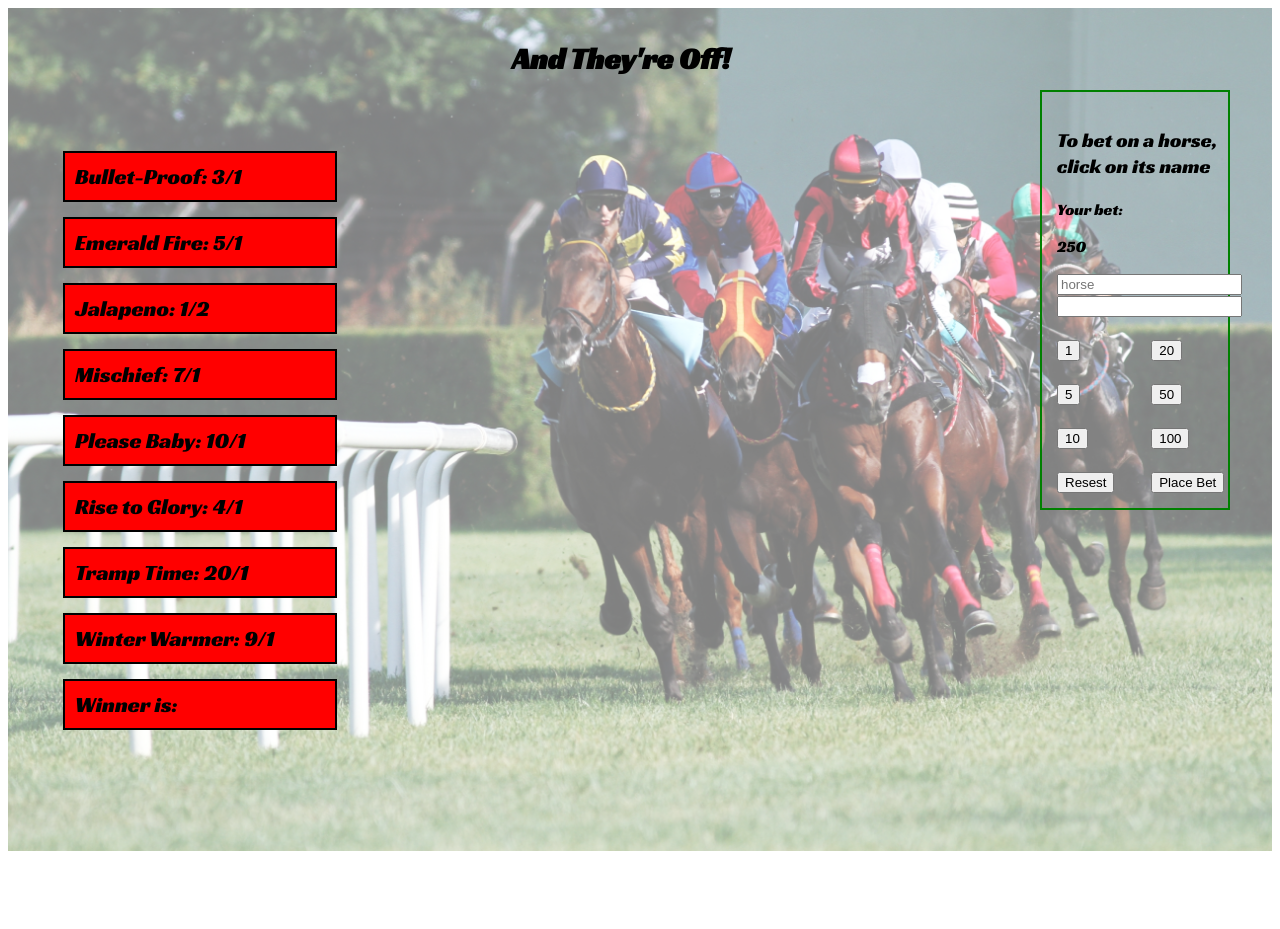
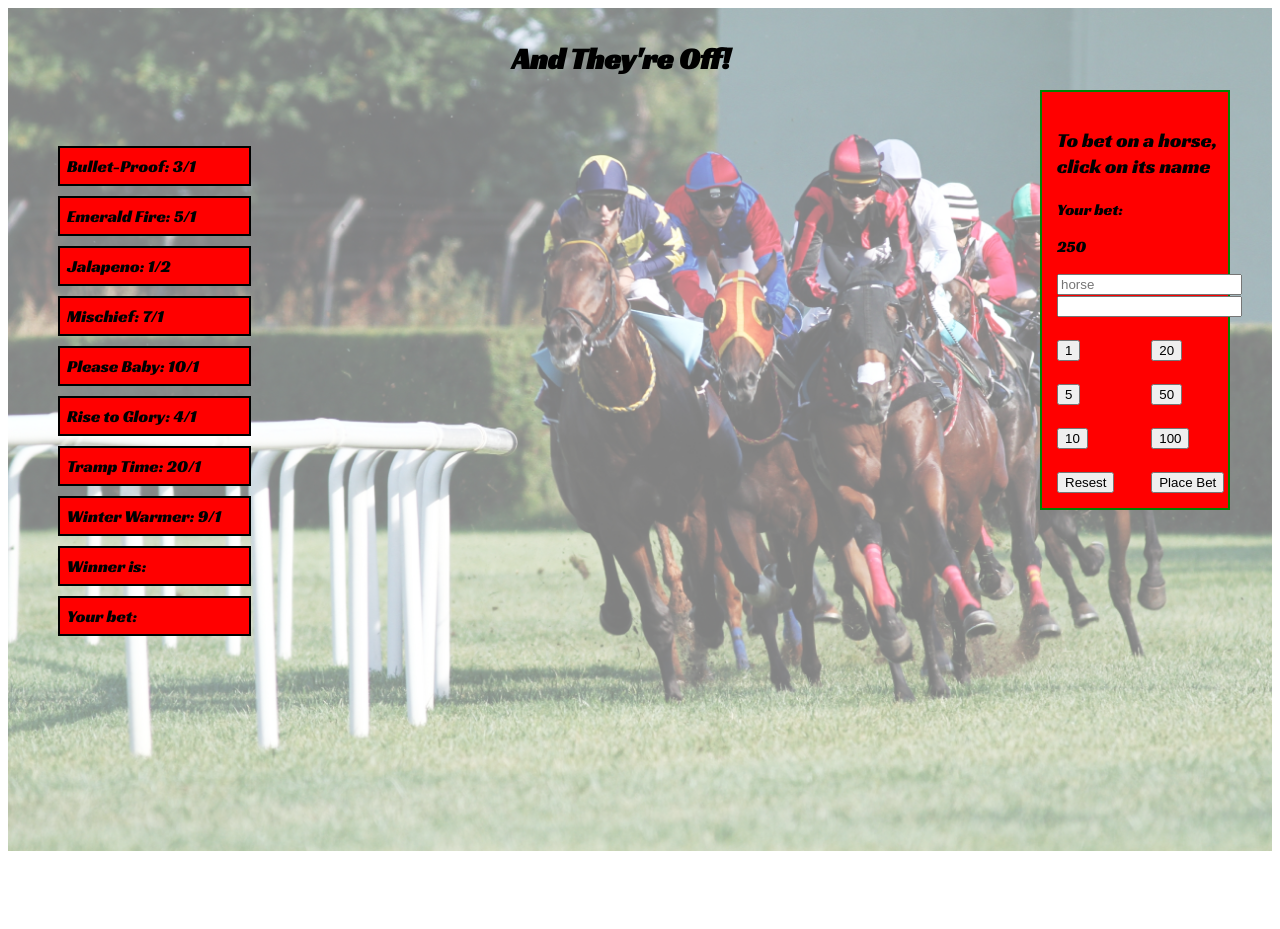
Before and after one commit to marks2508/WDI-First-Project, a PHP site: page /race-v2.html in a window 1280 px wide. Shown: the top 929 px of the page. Run offline with PHP 8.4, Linux system fonts and the light colour scheme; some libraries are stand-ins or nearby versions.

Commit message:
tidied up animate script

```diff
--- a/css/style-race.css
+++ b/css/style-race.css
@@ -48,6 +48,7 @@ div {
 
 .horse1 {
   display: block;
+
   background-color: blue;
 }
 .horse2 {
@@ -82,6 +83,7 @@ div {
 form {
   display: flex;
   font-family: 'Racing Sans One', cursive;
+  background-color: red;
   border: 2px solid green;
   width: 180px;
   padding: 3px;
@@ -100,13 +102,13 @@ ul {
   top: 120px;
 }
 li {
-  padding: 10px;
-  margin: 15px;
+  padding: 7px;
+  margin: 10px;
   border: 2px solid black;
-  font-size: 22px;
+  font-size: 17px;
   font-family: 'Racing Sans One'; cursive;
   background: red;
-  width: 250px;
+  width: 175px;
   list-style: none;
   cursor: pointer;
 
--- a/js/script.js
+++ b/js/script.js
@@ -17,6 +17,7 @@ $(() => {
   let $resultDisplayArea = $('.result');
   let $resultArray = $('.results');
   let winner = null;
+  let $finalBet = $('.finalBet');
 
   $horse.on('click', (e) => {
     console.log('hello');
@@ -73,11 +74,12 @@ $(() => {
     console.log('bet placed');
     const moneyLeft = $cashAvailable.html() - $playerWallet.html();
     $cashAvailable.html(moneyLeft);
+    $finalBet.text($bet);
   });
 
 
 
-  $( '#go' ).click(function() {
+  $('#go').click(function() {
     $('.horse1:first').animate({
       left: 1000
     }, {
@@ -93,7 +95,7 @@ $(() => {
     });
   });
 
-  $( '#go' ).click(function() {
+  $('#go').click(function() {
     $('.horse2:first').animate({
       left: 1000
     }, {
@@ -110,7 +112,7 @@ $(() => {
   });
 
 
-  $( '#go' ).click(function() {
+  $('#go').click(function() {
     $('.horse3:first').animate({
       left: 1000
     }, {
@@ -126,7 +128,7 @@ $(() => {
     });
   });
 
-  $( '#go' ).click(function() {
+  $('#go').click(function() {
     $('.horse4:first').animate({
       left: 1000
     }, {
@@ -142,7 +144,7 @@ $(() => {
     });
   });
 
-  $( '#go' ).click(function() {
+  $('#go').click(function() {
     $('.horse5:first').animate({
       left: 1000
     }, {
@@ -158,7 +160,7 @@ $(() => {
     });
   });
 
-  $( '#go' ).click(function() {
+  $('#go').click(function() {
     $('.horse6:first').animate({
       left: 1000
     }, {
@@ -173,7 +175,7 @@ $(() => {
       }
     });
   });
-  $( '#go' ).click(function() {
+  $('#go').click(function() {
     $('.horse7:first').animate({
       left: 1000
     }, {
@@ -188,7 +190,7 @@ $(() => {
       }
     });
   });
-  $( '#go' ).click(function() {
+  $('#go').click(function() {
     $('.horse8:first').animate({
       left: 1000
     }, {
--- a/race-v2.html
+++ b/race-v2.html
@@ -22,6 +22,7 @@
     <li class="choice">Tramp Time: 20/1</li>
     <li class="choice">Winter Warmer: 9/1</li>
     <li class="results">Winner is: </li>
+    <li class="finalBet">Your bet: </li>
   </ul>
   <form name="total">
     <table>
```
